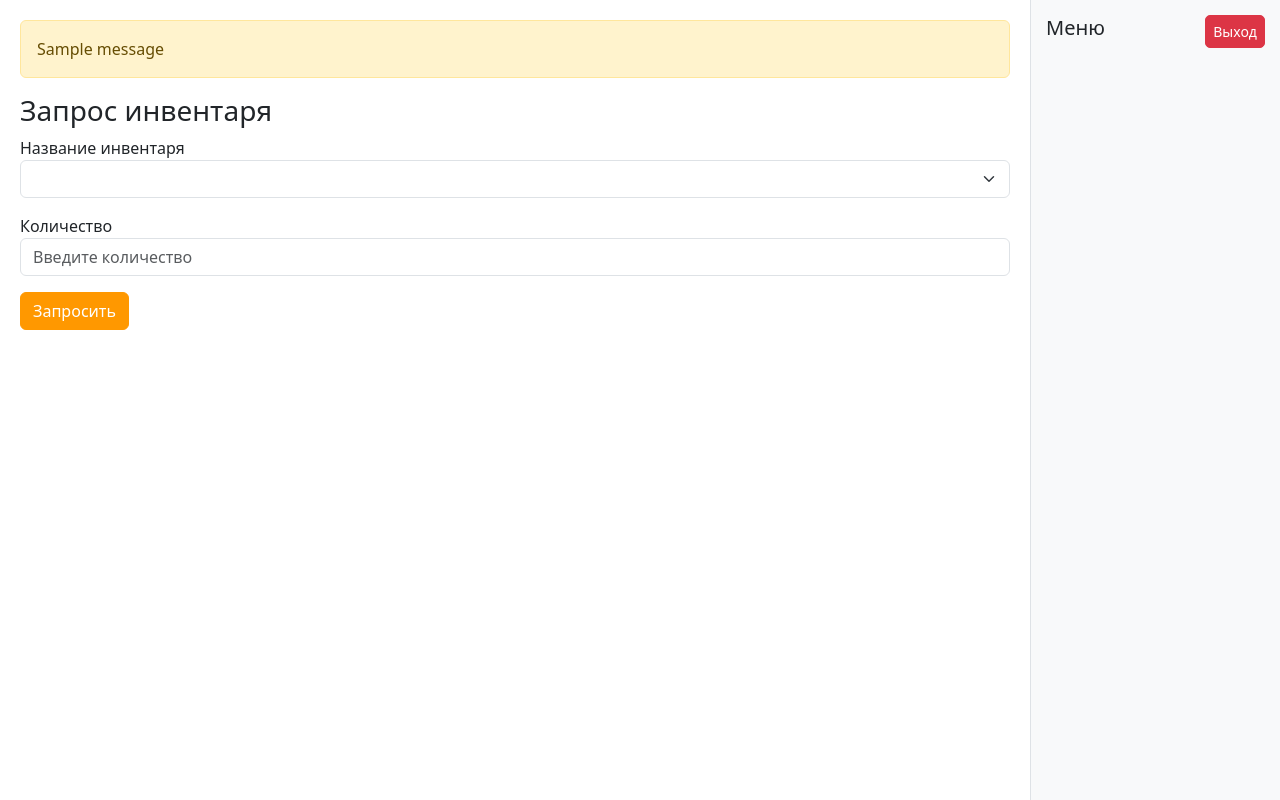
After one commit to MikhailNagibin/secret_project, a Flask app: template templates/inventory_templates/inventory_request.html in a window 1280 px wide. The commit adds this page. Run offline with Flask 3, Linux system fonts and the light colour scheme; the template is opened without the code that fills it: values that come from a table or form of the project are taken from there, others are empty; one stand-in notice (Sample message) is shown; lists and menus that the app fills with data are empty; parts of the project's set-up code (start-up, migrations or seed data) failed here and were passed over.

Commit message:
Flash added!

```diff
--- a/forms.py
+++ b/forms.py
@@ -103,3 +103,14 @@ class AssignInventoryForm(FlaskForm):
         NumberRange(min=1, message="Количество должно быть не меньше 1.")
     ])
     submit = SubmitField('Закрепить')
+
+
+class RequestInventoryForm(FlaskForm):
+    item = SelectField('Название инвентаря', choices=[], validators=[
+        DataRequired(message="Выберите инвентарь.")
+    ])
+    quantity = IntegerField('Количество', validators=[
+        DataRequired(message="Введите количество."),
+        NumberRange(min=1, message="Количество должно быть не меньше 1.")
+    ])
+    submit = SubmitField('Запросить')
--- a/main.py
+++ b/main.py
@@ -1,4 +1,5 @@
 from flask import *
+from flask import flash
 from flask_login import *
 from user import User
 from forms import *
@@ -177,9 +178,11 @@ def assign_inventory():
         count = get_count_of_free_inventory_by_name(cur, item)
         print(count, quantity)
         if count and quantity > count[0][0]:
-            # вывести ошибку
-            pass
+            flash(f"Ошибка: Запрашиваемое количество {quantity} больше доступного ({count}).",
+                      "danger")
         else:
+            flash(f"Запрос {quantity} шт. '{item}' принят.", "success")
+            print("jr")
             securing_inventory(conn, user_name, item, quantity)
             return redirect('/inventory_assign')
     return render_template('inventory_templates/inventory_assign.html', form=form, assigned_inventory=assigned_inventory,
@@ -187,6 +190,24 @@ def assign_inventory():
         active_page="inventory_assign")
 
 
+
+@app.route('/inventory_request', methods=['GET', 'POST'])
+def request_inventory():
+    form = RequestInventoryForm()
+    user_role = get_role_by_id(cur, current_user.role)[0][0]
+    form.item.choices = list(map(lambda x: [x[0], x[0]], get_free_inventory_for_zacrep(cur)))
+
+    if form.validate_on_submit():
+        item = form.item.data
+        quantity = form.quantity.data
+        print("dsds")
+
+        flash(f"Запрошено {quantity} шт. инвентаря '{item}'.", "success")
+        return redirect('/inventory_request')
+
+    return render_template('inventory_templates/inventory_request.html', form=form, user_role=user_role,
+        active_page="inventory_request")
+
 if __name__ == "__main__":
     conn = get_db_connection()
     cur = conn.cursor()
--- a/templates/inventory_templates/base_inventory.html
+++ b/templates/inventory_templates/base_inventory.html
@@ -26,7 +26,7 @@
             <a href="/sdsd" class="{% if active_page == 'sddss' %}active{% endif %}">Заявки</a>
         {% elif user_role == 'Пользователь' %}
             <a href="inventory_see" class="{% if active_page == 'inventory_see' %}active{% endif %}">Просмотр инвентаря</a>
-            <a href="inventory_user_request" class="{% if active_page == 'inventory_user_request' %}active{% endif %}">Запросы на инвентарь</a>
+            <a href="inventory_request" class="{% if active_page == 'inventory_request' %}active{% endif %}">Запросы на инвентарь</a>
         {% endif %}
     </div>
 </body>
--- /dev/null
+++ b/templates/inventory_templates/inventory_request.html
@@ -0,0 +1,36 @@
+{% extends "inventory_templates/base_inventory.html" %}
+
+{% block content %}
+
+{% if messages %}
+    <h4>Сообщения:</h4>
+    <ul>
+        {% for message in messages %}
+            <li>{{ message }}</li>
+        {% endfor %}
+    </ul>
+{% endif %}
+{% if get_flashed_messages() %}
+    <div class="alert alert-warning" role="alert">
+        {% for message in get_flashed_messages() %}
+            {{ message }}
+        {% endfor %}
+    </div>
+{% endif %}
+
+<h3>Запрос инвентаря</h3>
+<form method="post" class="mb-4">
+    {{ form.hidden_tag() }}
+    <div class="mb-3">
+        {{ form.item.label }}
+        {{ form.item(class="form-select") }}
+    </div>
+    <div class="mb-3">
+        {{ form.quantity.label }}
+        {{ form.quantity(class="form-control", placeholder="Введите количество") }}
+    </div>
+    {{ form.submit(class="btn btn-primary") }}
+</form>
+
+
+{% endblock %}
```
Also changed, not shown: templates/inventory_templates/inventory_assign.html (+20 -3 lines).
